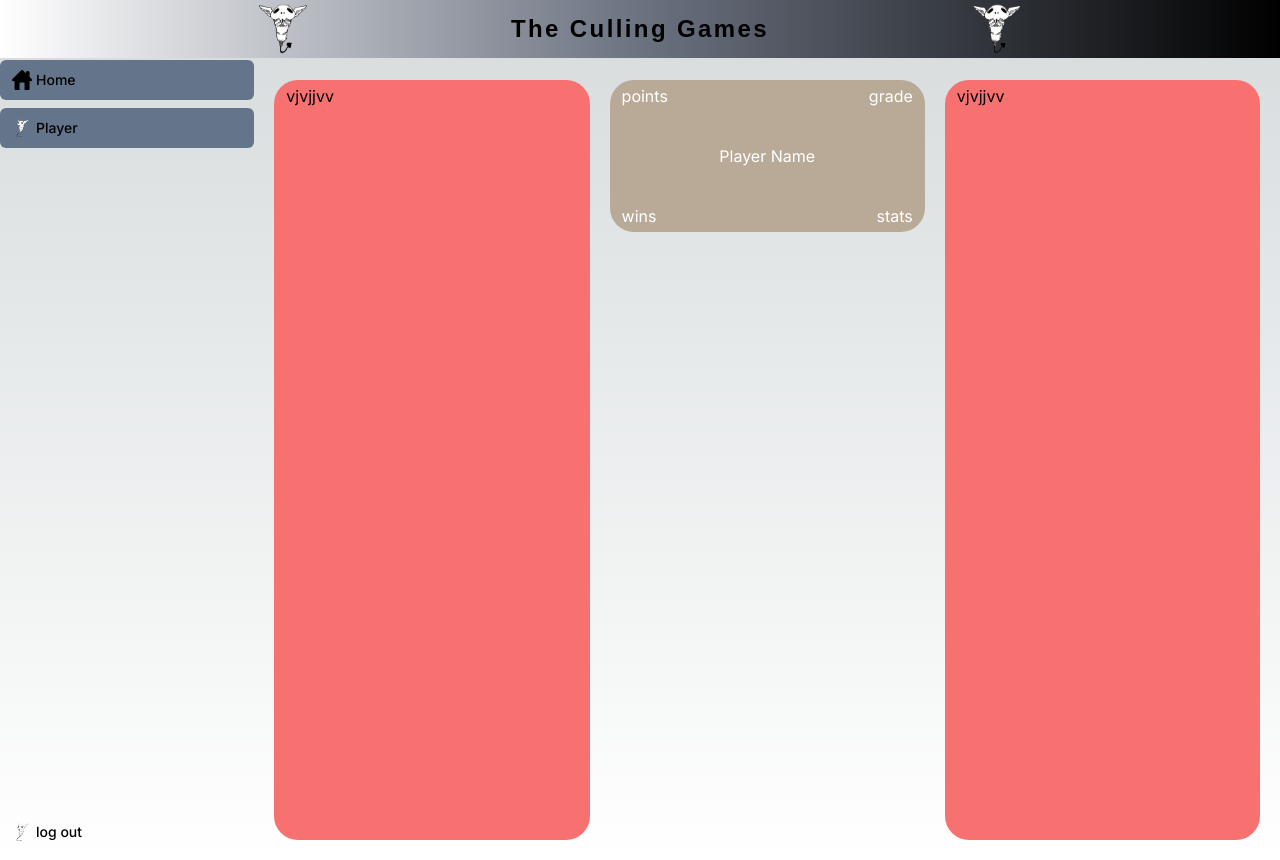
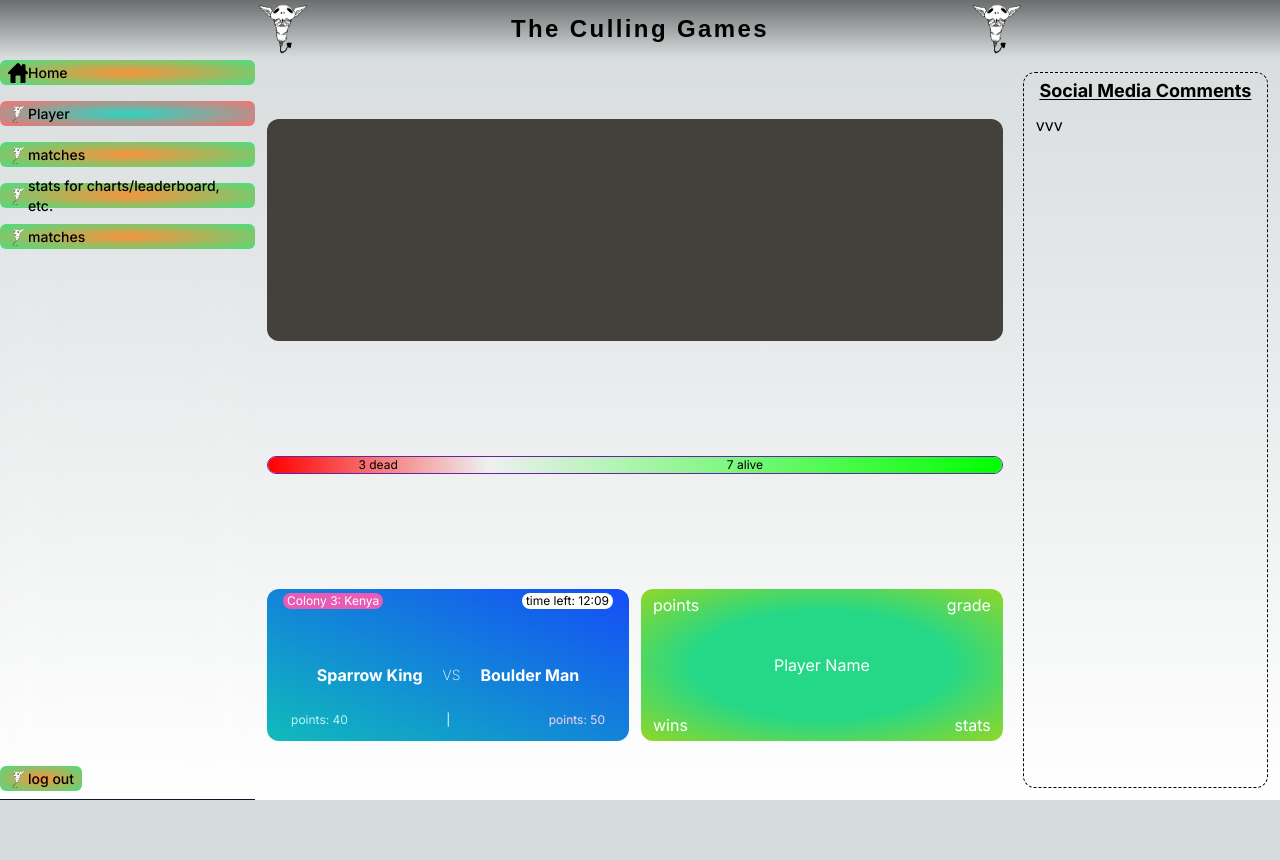
Before and after one commit to CrusaderGoT/the-culling-games, a Next.js app in the folder FRONTEND/the-culling-games/: page /dashboard in a window 1280 px wide. After the commit the page ends 800 px from the top, so only its background shows below. Built offline with nearby package versions, Linux system fonts and the light colour scheme; a web font is replaced by a local one.

Commit message:
completed homepage of dashboard

```diff
--- a/FRONTEND/the-culling-games/app/(index)/page.tsx
+++ b/FRONTEND/the-culling-games/app/(index)/page.tsx
@@ -1,11 +1,16 @@
 "use server"
+import Image from "next/image";
 import index from "./index.module.css"
 
 
 
 export default async function Home() {
   return (
-    <main className="w-full h-screen bg-gradient-radial from-slate-400 to-slate-900 font-mono text-sm flex items-center justify-center">
+    <main className="w-full h-screen
+      bg-gradient-radial dark:from-slate-400 dark:to-slate-900
+      font-mono text-sm flex items-center
+      justify-center pt-[60px]"
+    >
       <ColonyCircle />
     </main>
   );
@@ -14,33 +19,78 @@ export default async function Home() {
 function ColonyCircle() {
   return (
     <div className={
-      `${index.colonyCircle} p-5 overflow-hidden w-[90vw]
-      h-[90vw] md:w-[70vw] md:h-[70vw] lg:w-[90vh] lg:h-[90vh]
-      max-w-[99%] max-h-[99%] bg-black bg-opacity-90
-      hover:bg-opacity-80 rounded-full cursor-default`
-      }>
+      `${index.colonyCircle} p-5 overflow-hidden
+      w-[90vw] h-[90vw]
+      sm:w-[80vh] sm:h-[80vh]
+      md:w-[70vh] md:h-[70vh]
+      lg:w-[90vh] lg:h-[90vh]
+      max-w-[99%] max-h-[99%]
+      rounded-full cursor-default border-transparent
+      relative flex items-center justify-center
+      `}>
+        <ColonyBarrier />
+        <ColonyImg />
         <CircleContent />
     </div>
   );
 }
 
+function ColonyBarrier() {
+  return (
+    <div className={`${index.colonyBarrier} bg-[hsla(0,0%,0%,97%)]
+    absolute min-w-full min-h-full z-[4] rounded-full`}>
+    </div>
+  );
+}
+
+function ColonyImg() {
+  return (
+    <Image
+    src={`/images/images.jpeg-1.jpg`}
+    alt="city-skyline.jpg"
+    width={612}
+    height={408}
+    className="absolute w-full h-full rounded-full"
+    />
+  );
+}
+
 function CircleContent() {
   return (
-    <div className="relative rounded-full flex flex-col items-center justify-center w-full h-full">
+    <div className="relative !text-white z-[6] rounded-full flex flex-col items-center justify-center w-full h-full">
+      <ColonyText />
+      <ColonyWarning />
+      <EnterBtn />
+    </div>
+  );
+}
+
+function ColonyText() {
+  return (
     <h2 className={
       `${index.colonyText} font-semibold
       sm:font-bold lg:font-extrabold tracking-[10px]
       md:tracking-[20px] lg:tracking-[30px]
       text-lg sm:text-2xl md:text-3xl
-        absolute top-1/2 translate-y-[-50%] z-[2]`
+      absolute top-1/2 translate-y-[-50%]`
     }>COLONY
     </h2>
+  );
+}
+
+function ColonyWarning() {
+  return (
     <p className={
-        `${index.colonyWarn} absolute bottom-[-17px] sm:bottom-0 w-full text-[10px]
-        leading-3 sm:text-xs text-pretty px-[30%] sm:px-[5%]
-        text-center m-2`
+      `${index.colonyWarn} absolute bottom-2 text-[10px]
+      leading-3 sm:text-xs text-pretty px-[5%] sm:px-[90px]
+      text-center`
       }>a dangerous game is going on inside &#x1F6C8;
     </p>
+  );
+}
+
+function EnterBtn() {
+  return (
     <button type="button" className={
       `${index.colonyBtn} opacity-0 absolute bottom-[25%]
       h-[12px] w-[32px] sm:h-[20px] sm:w-[50px] rounded-full
@@ -49,6 +99,5 @@ function CircleContent() {
       bg-gradient-conic from-slate-600 via-slate-900 to-black`
       }>YES
     </button>
-    </div>
   )
 }
--- a/FRONTEND/the-culling-games/app/dashboard/(home)/page.tsx
+++ b/FRONTEND/the-culling-games/app/dashboard/(home)/page.tsx
@@ -1,7 +1,32 @@
+function CurrentMatch() {
+	return (
+		<div className={
+			`flex flex-col rounded-xl px-4 py-1 lg:w-[50%]
+			bg-gradient-to-bl from-yellow-500 to-red-500 gap-2
+			min-h-[150px] max-h-[300px] justify-evenly sm:justify-between`
+		}>
+			<div className="flex self-center w-full justify-between gap-2 text-xs text-nowrap">
+				<div className="rounded-full px-1 bg-green-600">Colony 3: Kenya</div>
+				<div className="rounded-full bg-black px-1 text-white">time left: 12:09</div>
+			</div>
+			<div className={`p-2 gap-y-6 flex flex-col items-center`}>
+				<div className="flex justify-around sm:justify-evenly gap-5 px-2 text-black font-bold">
+					<span className="text-center">Sparrow King</span> <span className="!font-extralight h-fit self-center text-sm">VS</span> <span className="text-center">Boulder Man</span>
+				</div>
+				<div className="flex justify-between text-[12px] w-full">
+					<span className={`!text-red-950`}>points: 40</span> <span>|</span> <span className={`text-green-950`}>points: 50</span>
+				</div>
+			</div>
+		</div>
+	)
+}
+
 function PlayerCard() {
 	// get player from api
 	return (
-		<section className="flex flex-col md:w-[50%] md:h-fit px-3 py-1 rounded-3xl gap-9 bg-gradient-radial from-slate-600 to-slate-600 invert dark:invert-0">
+		<div className="flex flex-col px-3 py-1 rounded-xl gap-9 lg:w-[50%]
+							bg-gradient-radial from-pink-600 from-50% to-violet-700"
+		>
 			<div className="flex justify-between gap-3 text-nowrap">
 				<span>points</span>
 				<span>grade</span>
@@ -15,24 +40,38 @@ function PlayerCard() {
 				<span>wins</span>
 				<span>stats</span>
 			</div>
-		</section>
-	)
+		</div>
+	);
 
 }
 
-function CurrentMatch() {
+function ColonyCard() {
+	// each colony has 10 players 100%
+	// make a logic that calculates where to place the red line depending on how many players are left
 	return (
-		<section className="bg-red-400 rounded-3xl px-3 py-1 md:w-[50%] md:h-[100%]">
-			vjvjjvv
-		</section>
-	)
+		<div className={`rounded-xl overflow-hidden border border-purple-800 flex justify-between h-fit text-nowrap`}>
+			<div className={`bg-gradient-to-r w-[30%] flex items-center justify-center overflow-clip from-[hsla(0,100%,50%,100%)] h-full text-center text-xs`}> 3 dead</div>
+			<div className={`bg-gradient-to-l w-[70%] flex items-center justify-center overflow-clip text-xs from-[hsla(120,100%,50%,100%)] h-full`}>7 alive</div>
+		</div>
+	);
+}
+
+function Chart() {
+	return (
+
+			<canvas className="rounded-xl bg-stone-700 text-white
+			w-full max-h-[31%] lg:h-[50%] md:w-[200%] lg:w-full">
+			</canvas>
+
+	);
 }
 
 function SocialBoard() {
 	return (
-		<section className="bg-red-400 rounded-3xl px-3 py-1 md:w-[50%] md:h-[100%]">
-			vjvjjvv
-		</section>
+		<div className="flex flex-col h-full w-full rounded-xl px-3 py-1 border border-black dark:border-white border-dashed">
+			<h2 className="font-bold text-lg self-center underline underline-offset-2">Social Media Comments</h2>
+			<div className="h-full my-2">vvv</div>
+		</div>
 	)
 }
 
@@ -41,11 +80,30 @@ function SocialBoard() {
 
 export default function Dashboard() {
 	return (
-		<div className="w-full p-5 flex flex-col md:flex-row gap-5">
-			<CurrentMatch />
-			<PlayerCard />
-			<SocialBoard />
+		<div className="flex flex-col sm:flex-row justify-between h-full w-full p-3 gap-5">
 
+			<section className="h-full sm:w-[50%] lg:w-[75%]
+			lg:flex-col-reverse flex flex-col gap-5 lg:justify-around"
+			>
+
+				<div className="flex flex-col lg:flex-row gap-3 invert dark:invert-0">
+					<CurrentMatch />
+					<PlayerCard />
+				</div>
+
+				<div className="w-full">
+					<ColonyCard />
+				</div>
+
+				<Chart />
+
+			</section>
+
+
+			<section className="h-[500px] sm:h-auto sm:w-[50%] lg:w-[25%] md:h-[61%] lg:h-auto">
+				<SocialBoard />
+			</section>
 		</div>
-	)
+
+	);
 }
--- a/FRONTEND/the-culling-games/app/dashboard/layout.tsx
+++ b/FRONTEND/the-culling-games/app/dashboard/layout.tsx
@@ -7,7 +7,7 @@ import Image from "next/image";
 
 export default function Layout({ children }: { children: React.ReactNode }) {
     return (
-			<main className="h-screen w-full my-auto flex flex-col md:flex-row">
+			<main className="min-w-[250px] relative sm:h-[100vh] w-full flex flex-col md:flex-row pt-[60px]">
 				<SideNav />
 				{children}
 			</main>
@@ -16,24 +16,29 @@ export default function Layout({ children }: { children: React.ReactNode }) {
 
   function SideNav() {
 	const pathname = usePathname();
-	console.log(pathname)
 	return (
-			<div className="flex relative justify-around md:justify-normal gap-1 md:flex-col md:w-[25%] md:h-full overflow-hidden md:gap-2">
+			<div className="flex sticky top-[0px] justify-around z-20
+			md:justify-normal md:flex-col md:w-[25%] md:h-full backdrop-blur-xl
+			md:gap-4 gap-2 border-b border-slate-900">
 			{links.map((link) => {
 			return (
 				<Link
 					key={link.name}
+					title={link.name}
 					href={link.href}
-					className={`${link.name === "log out" ? "hidden md:flex absolute mb-2 bg-transparent bottom-0": ""} h-[40px] w-full flex justify-center md:justify-start items-center ${pathname === '/dashboard' ? 'absolukte' : ''} rounded-t-md md:rounded-md bg-slate-500 p-3 text-sm font-medium`}
+					className={`${link.name === "log out" ? "hidden md:flex absolute mb-2 bg-transparent bottom-0": ""}
+					flex max-h-[25px] items-center rounded-t-md md:rounded-md
+					p-1 md:p-2 text-sm font-medium bg-gradient-radial to-100%
+					${link.href === pathname ? "from-orange-400 to-green-400" : "from-teal-400 to-red-400"}`}
 				>
 					<Image
 					src={link.icon}
 					alt={link.name}
 					width={link.iconWidth}
 					height={link.iconHeight}
-					className="hidden md:block h-fit w-[20px] mr-1"
+					className="w-[20px] h-[20px]"
 					/>
-					<p className="h-fit text-end">{link.name}</p>
+					<p className="hidden md:block">{link.name}</p>
 				</Link>
 			);
 			})}
--- a/FRONTEND/the-culling-games/app/dashboard/links.ts
+++ b/FRONTEND/the-culling-games/app/dashboard/links.ts
@@ -6,20 +6,41 @@ export const links = [
     iconHeight: 1024,
     iconWidth: 1024,
     name: 'Home',
-    href: 'http://localhost:3000/dashboard',
+    href: '/dashboard',
   },
   {
     icon: "/images/Chizuru's_Kogane.png",
     iconHeight: 300,
     iconWidth: 300,
     name: 'Player',
-    href: 'http://localhost:3000/dashboard/player',
+    href: '/dashboard/player',
+  },
+  {
+    icon: "/images/Chizuru's_Kogane.png",
+    iconHeight: 300,
+    iconWidth: 300,
+    name: 'matches',
+    href: '/dashboard',
+  },
+  {
+    icon: "/images/Chizuru's_Kogane.png",
+    iconHeight: 300,
+    iconWidth: 300,
+    name: 'stats for charts/leaderboard, etc.',
+    href: '/dashboard',
+  },
+  {
+    icon: "/images/Chizuru's_Kogane.png",
+    iconHeight: 300,
+    iconWidth: 300,
+    name: 'matches',
+    href: '/dashboard',
   },
   {
     icon: "/images/Chizuru's_Kogane.png",
     iconHeight: 300,
     iconWidth: 300,
     name: 'log out',
-    href: 'http://localhost:3000/dashboard',
+    href: '/dashboard',
   },
 ]
--- a/FRONTEND/the-culling-games/app/layout.tsx
+++ b/FRONTEND/the-culling-games/app/layout.tsx
@@ -15,7 +15,7 @@ export default function RootLayout({
 }>) {
   return (
     <html lang="en">
-      <body className={`${inter.className} antialiased min-w-[200px] pt-[60px]`}>
+      <body className={`${inter.className} antialiased`}>
         <Header />
         {children}
       </body>
@@ -25,7 +25,11 @@ export default function RootLayout({
 
 function Header() {
   return (
-    <header className={`fixed bg-gradient-to-l dark:bg-gradient-to-r from-black via-gray-500 to-white top-0 z-20 w-full flex justify-center h-fit min-h-[50px] max-h-[60px] p-1`}>
+    <header className={
+      `absolute min-w-[250px] bg-gradient-to-b from-[hsla(0,0%,0%,50%)]
+      dark:from-[hsla(0,0%,0%,100%)] to-transparent
+      top-0 z-[100] w-full flex justify-center h-fit min-h-[50px]
+      max-h-[60px] p-1`}>
       <div className="flex w-[60%] items-center gap-3 justify-between">
 
         <KoganeImg />
```
Also changed, not shown: FRONTEND/the-culling-games/app/(index)/index.module.css (+11 -3 lines). Lines whose indentation alone changed are shown as unchanged.
